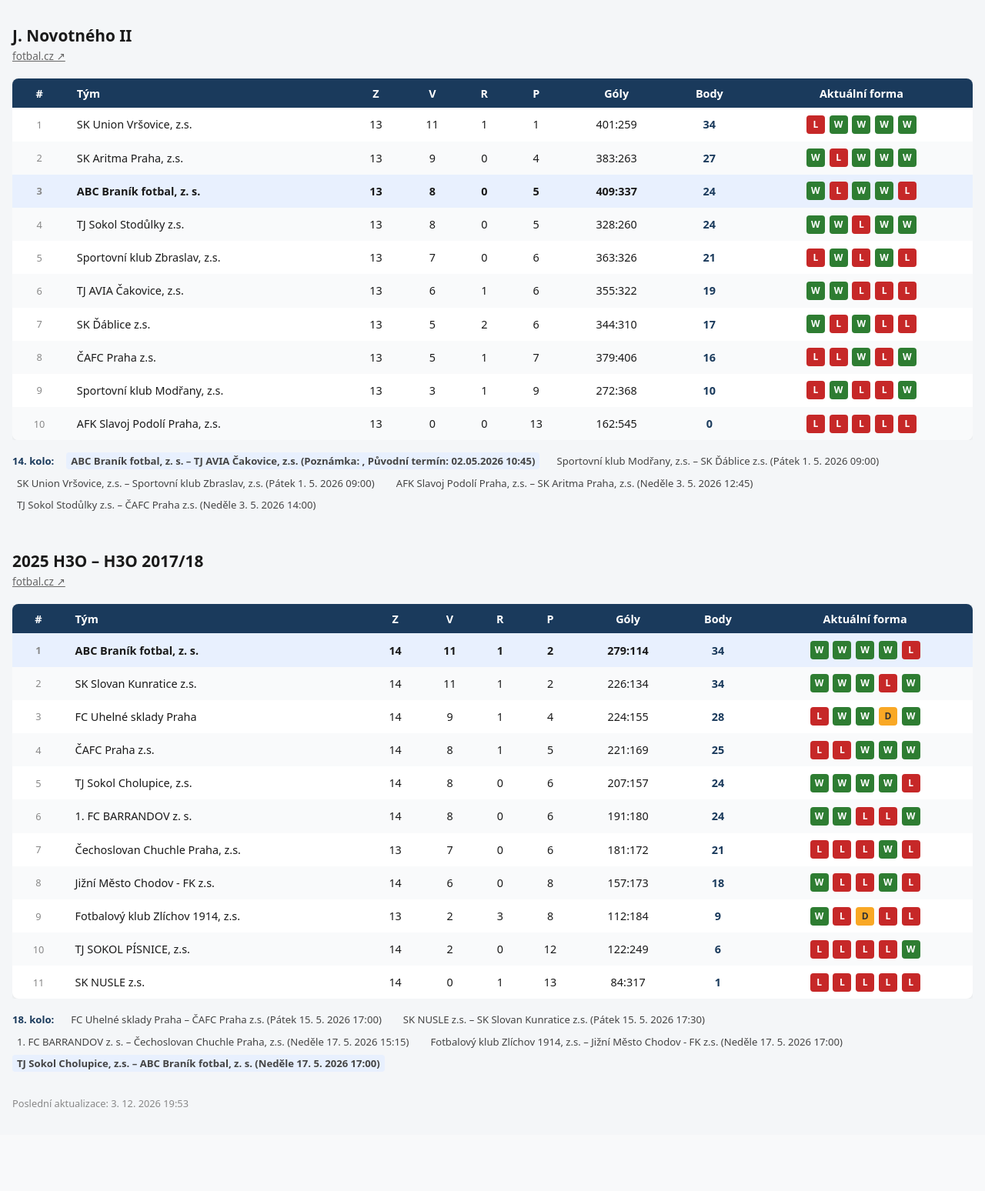
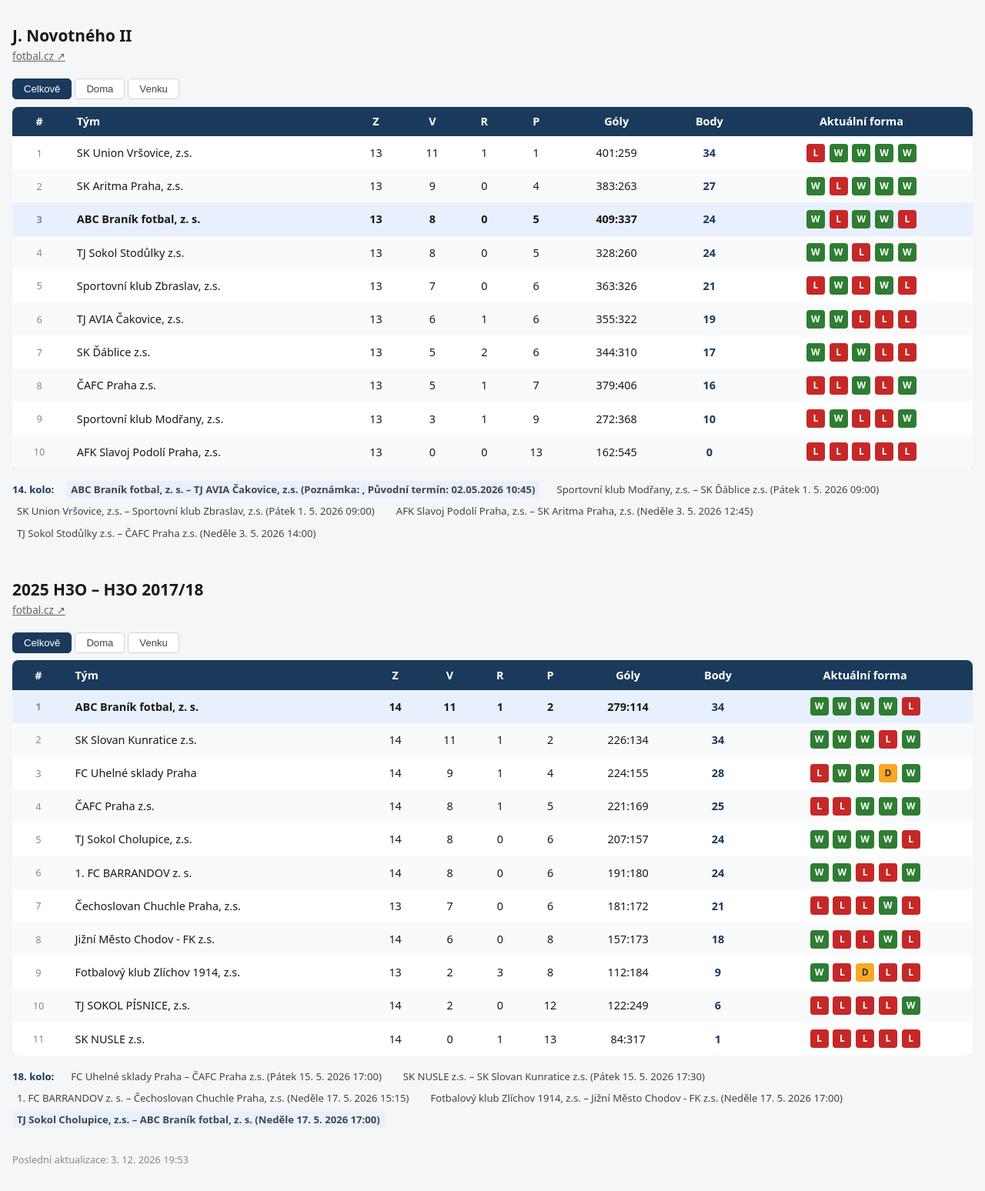
Before and after one commit to 212444970/J-Novotneho-II-2017, a Flask app: page / in a window 1280 px wide. Shown: the whole page at 77% size. Before the commit the page ends 1439 px from the top, so only its background shows below. Run offline with Flask 3, Linux system fonts and the light colour scheme; data comes from the database, SQL or seed files in the repository.

Commit message:
Add home/away/overall filter tabs above standings

```diff
--- a/app.py
+++ b/app.py
@@ -22,13 +22,14 @@ LEAGUES_META = {
 def index():
     init_db()
     mtime = os.path.getmtime(DB_PATH)
-    updated = datetime.fromtimestamp(mtime).strftime("%-d. %-m. %Y %H:%M")
+    dt = datetime.fromtimestamp(mtime)
+    updated = f"{dt.day}. {dt.month}. {dt.year} {dt.strftime('%H:%M')}"
     leagues = []
     for lid, meta in LEAGUES_META.items():
         leagues.append({
             "id": lid,
             "name": meta["name"],
-            "rows": build_standings(lid),
+            "standings": {v: build_standings(lid, v) for v in ("all", "home", "away")},
             "next_round": get_next_round(lid),
             "source_url": meta["source"],
         })
--- a/table.py
+++ b/table.py
@@ -2,7 +2,8 @@ from collections import defaultdict
 from db import all_matches
 
 
-def build_standings(tournament: str) -> list[dict]:
+def build_standings(tournament: str, venue: str = "all") -> list[dict]:
+    """venue: 'all' | 'home' | 'away'"""
     teams: dict[str, dict] = defaultdict(lambda: {
         "team": "", "played": 0, "won": 0, "drawn": 0, "lost": 0,
         "gf": 0, "ga": 0, "history": [],
@@ -13,31 +14,35 @@ def build_standings(tournament: str) -> list[dict]:
         for team in (h, a):
             teams[team]["team"] = team
 
-        teams[h]["played"] += 1
-        teams[h]["gf"] += hg
-        teams[h]["ga"] += ag
-
-        teams[a]["played"] += 1
-        teams[a]["gf"] += ag
-        teams[a]["ga"] += hg
-
         date = m["date"].replace("Datum:", "").strip()
 
-        if hg > ag:
-            teams[h]["won"] += 1
-            teams[h]["history"].append({"r": "W", "date": date, "opponent": a, "score": f"{hg}:{ag}"})
-            teams[a]["lost"] += 1
-            teams[a]["history"].append({"r": "L", "date": date, "opponent": h, "score": f"{hg}:{ag}"})
-        elif hg < ag:
-            teams[a]["won"] += 1
-            teams[a]["history"].append({"r": "W", "date": date, "opponent": h, "score": f"{ag}:{hg}"})
-            teams[h]["lost"] += 1
-            teams[h]["history"].append({"r": "L", "date": date, "opponent": a, "score": f"{ag}:{hg}"})
-        else:
-            teams[h]["drawn"] += 1
-            teams[h]["history"].append({"r": "D", "date": date, "opponent": a, "score": f"{hg}:{ag}"})
-            teams[a]["drawn"] += 1
-            teams[a]["history"].append({"r": "D", "date": date, "opponent": h, "score": f"{hg}:{ag}"})
+        if venue != "away":  # home team stats
+            teams[h]["played"] += 1
+            teams[h]["gf"] += hg
+            teams[h]["ga"] += ag
+            if hg > ag:
+                teams[h]["won"] += 1
+                teams[h]["history"].append({"r": "W", "date": date, "opponent": a, "score": f"{hg}:{ag}"})
+            elif hg < ag:
+                teams[h]["lost"] += 1
+                teams[h]["history"].append({"r": "L", "date": date, "opponent": a, "score": f"{hg}:{ag}"})
+            else:
+                teams[h]["drawn"] += 1
+                teams[h]["history"].append({"r": "D", "date": date, "opponent": a, "score": f"{hg}:{ag}"})
+
+        if venue != "home":  # away team stats
+            teams[a]["played"] += 1
+            teams[a]["gf"] += ag
+            teams[a]["ga"] += hg
+            if hg < ag:
+                teams[a]["won"] += 1
+                teams[a]["history"].append({"r": "W", "date": date, "opponent": h, "score": f"{ag}:{hg}"})
+            elif hg > ag:
+                teams[a]["lost"] += 1
+                teams[a]["history"].append({"r": "L", "date": date, "opponent": h, "score": f"{ag}:{hg}"})
+            else:
+                teams[a]["drawn"] += 1
+                teams[a]["history"].append({"r": "D", "date": date, "opponent": h, "score": f"{ag}:{hg}"})
 
     rows = []
     for t in teams.values():
--- a/templates/index.html
+++ b/templates/index.html
@@ -87,6 +87,19 @@
     }
     .badge-wrap:hover .tooltip { display: block; }
 
+    .filter-tabs { display: flex; gap: 4px; margin-bottom: 0.6rem; }
+    .tab {
+      padding: 5px 14px;
+      border: 1px solid #c8d6e8;
+      border-radius: 5px;
+      background: #fff;
+      font-size: 0.82rem;
+      cursor: pointer;
+      color: #444;
+    }
+    .tab:hover { background: #eef3f9; }
+    .tab.active { background: #1a3a5c; color: #fff; border-color: #1a3a5c; }
+
     .next-round {
       margin-top: 1rem;
       font-size: 0.82rem;
@@ -121,30 +134,16 @@
 </head>
 <body>
 
-{% for league in leagues %}
-<div class="league">
-  <h1>{{ league.name }}</h1>
-  <p class="subtitle">
-    <a href="{{ league.source_url }}" target="_blank" style="color:#666;">fotbal.cz ↗</a>
-  </p>
-
-  <div class="table-wrap">
+{% macro standings_table(rows) %}
 <table>
   <thead>
     <tr>
-          <th>#</th>
-          <th>Tým</th>
-          <th>Z</th>
-          <th>V</th>
-          <th>R</th>
-          <th>P</th>
-          <th>Góly</th>
-          <th>Body</th>
-          <th>Aktuální forma</th>
+      <th>#</th><th>Tým</th><th>Z</th><th>V</th><th>R</th><th>P</th>
+      <th>Góly</th><th>Body</th><th>Aktuální forma</th>
     </tr>
   </thead>
   <tbody>
-        {% for r in league.rows %}
+    {% for r in rows %}
     <tr {% if 'Braník' in r.team or 'Branik' in r.team %}class="highlight"{% endif %}>
       <td class="pos">{{ r.pos }}</td>
       <td>{{ r.team }}</td>
@@ -166,6 +165,31 @@
     {% endfor %}
   </tbody>
 </table>
+{% endmacro %}
+
+{% for league in leagues %}
+<div class="league">
+  <h1>{{ league.name }}</h1>
+  <p class="subtitle">
+    <a href="{{ league.source_url }}" target="_blank" style="color:#666;">fotbal.cz ↗</a>
+  </p>
+
+  <div class="filter-tabs" data-league="{{ league.id }}">
+    <button class="tab active" data-venue="all">Celkově</button>
+    <button class="tab" data-venue="home">Doma</button>
+    <button class="tab" data-venue="away">Venku</button>
+  </div>
+
+  <div class="table-wrap">
+    <div class="venue-table" data-league="{{ league.id }}" data-venue="all">
+      {{ standings_table(league.standings.all) }}
+    </div>
+    <div class="venue-table" data-league="{{ league.id }}" data-venue="home" style="display:none">
+      {{ standings_table(league.standings.home) }}
+    </div>
+    <div class="venue-table" data-league="{{ league.id }}" data-venue="away" style="display:none">
+      {{ standings_table(league.standings.away) }}
+    </div>
   </div>
 
   {% if league.next_round %}
@@ -184,5 +208,19 @@
 
 <p class="footer">Poslední aktualizace: {{ updated }}</p>
 
+<script>
+  document.querySelectorAll('.filter-tabs .tab').forEach(btn => {
+    btn.addEventListener('click', () => {
+      const league = btn.closest('.filter-tabs').dataset.league;
+      const venue = btn.dataset.venue;
+      document.querySelectorAll(`.venue-table[data-league="${league}"]`).forEach(t => {
+        t.style.display = t.dataset.venue === venue ? '' : 'none';
+      });
+      btn.closest('.filter-tabs').querySelectorAll('.tab').forEach(b => b.classList.remove('active'));
+      btn.classList.add('active');
+    });
+  });
+</script>
+
 </body>
 </html>
```
Lines whose indentation alone changed are shown as unchanged.
